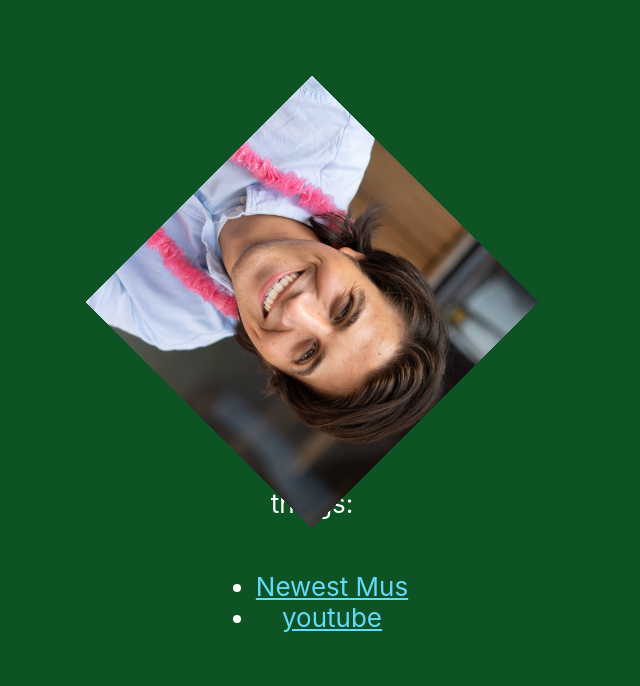
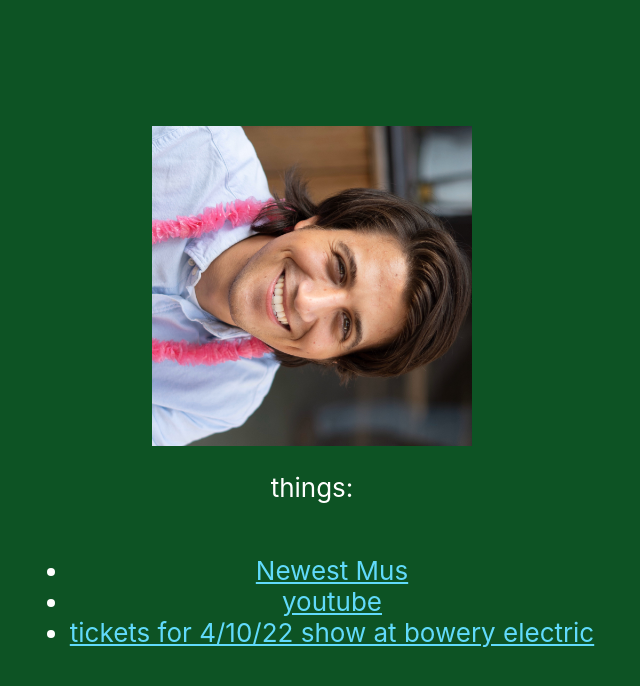
Before and after one commit to mattcolozzo/mattcolozzo.github.io, a React (Create React App) app: page / in a window 1280 px wide. Shown: the top 686 px of the page, without its empty margins (328-968 px from the left). Built offline with nearby package versions, Linux system fonts and the light colour scheme.

Commit message:
them changes

```diff
--- a/src/App.tsx
+++ b/src/App.tsx
@@ -45,6 +45,16 @@ function App() {
           youtube
         </a>
           </li>
+          <li>
+          <a
+          className="App-link"
+          href="https://dice.fm/event/wy9gx-mike-fuller-the-best-around-ambler-milky-bones-lja-10th-apr-the-map-room-at-the-bowery-electric-new-york-tickets"
+          target="_blank"
+          rel="noopener noreferrer"
+        >
+         tickets for 4/10/22 show at bowery electric
+        </a>
+          </li>
         </ul>
 
       </header>
```
